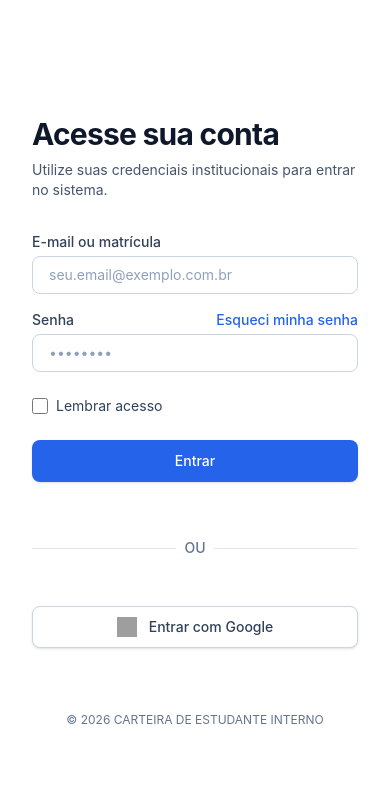
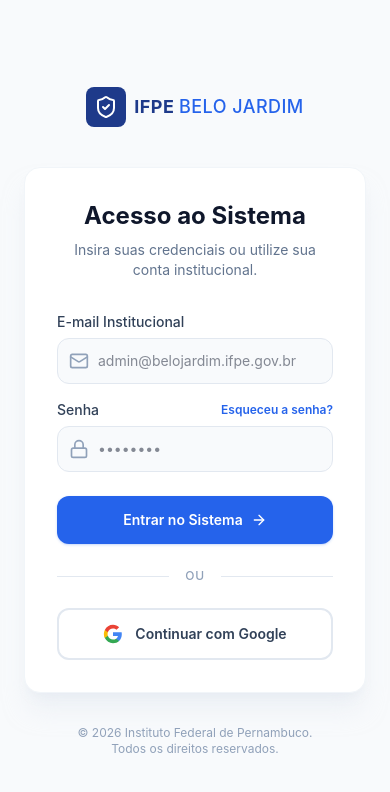
Before and after one commit to ifpebj-ti/carteira-estudante, a Next.js app in the folder frontend/: page / in a window 390 px wide. Shown: the top 792 px of the page. Built offline with nearby package versions, Linux system fonts and the light colour scheme; grey boxes are pictures that could not be loaded.

Commit message:
fix: adjust mobile view in the /app and /app/admin/movimentacoes pages

```diff
--- a/frontend/app/page.tsx
+++ b/frontend/app/page.tsx
@@ -1,163 +1,145 @@
 'use client';
 
-import { useState } from 'react';
-import { Contact, ShieldCheck, CheckCircle2, Lock, AlertCircle } from "lucide-react";
-import { Button } from "@/components/ui/Button";
-import { Input } from "@/components/ui/Input";
-import { useAuth } from '@/hooks/useAuth';
-import { useRouter } from 'next/navigation';
+import { ShieldCheck, GraduationCap, Mail, Lock, ArrowRight } from 'lucide-react';
 
 export default function LoginPage() {
-  const [email, setEmail] = useState('');
-  const [password, setPassword] = useState('');
-  const [error, setError] = useState('');
-  const { login, isLoading } = useAuth();
-  const router = useRouter();
+  return (
+    <div className="min-h-screen w-full flex flex-col md:flex-row bg-slate-50 overflow-hidden">
 
-  const handleSubmit = async (e: React.FormEvent) => {
-    e.preventDefault();
-    setError('');
+      {/* Lado Esquerdo - Branding (Escondido no celular, ocupa 50% no desktop) */}
+      <div className="hidden md:flex md:w-1/2 bg-primary-900 relative flex-col justify-between p-12 overflow-hidden">
 
-    try {
-      await login(email, password);
-      router.push('/aluno');
-    } catch (err) {
-      // Generic error as per security guidelines
-      setError('Credenciais inválidas ou erro no servidor. Tente novamente.');
-    }
-  };
+        {/* Imagem de Fundo do Campus com opacidade ajustada e gradiente */}
+        <div
+          className="absolute inset-0 z-0 opacity-60 bg-cover bg-center bg-no-repeat mix-blend-overlay"
+          style={{ backgroundImage: "url('/ifpe_belo_jardim.jpeg')" }}
+        ></div>
+        <div className="absolute inset-0 z-0 bg-gradient-to-br from-primary-900/60 to-primary-950/70"></div>
 
-  return (
-    <div className="min-h-screen flex w-full">
-      {/* Left Column - Branding (Hidden on mobile) */}
-      <div className="hidden lg:flex w-1/2 relative bg-primary-900 text-white overflow-hidden">
-        <div className="absolute inset-0 z-0">
-          <img
-            src="/ifpe_belo_jardim.jpeg"
-            alt="Campus entrance"
-            className="w-full h-full object-cover opacity-30 mix-blend-overlay"
-          />
+        <div className="relative z-10 flex items-center gap-3">
+          <div className="bg-white/10 p-2.5 rounded-xl border border-white/20 backdrop-blur-sm">
+            <ShieldCheck className="w-8 h-8 text-primary-300" />
+          </div>
+          <span className="text-xl font-bold text-white tracking-wide uppercase">
+            IFPE <span className="text-primary-300 font-medium">Belo Jardim</span>
+          </span>
         </div>
 
-        <div className="relative z-10 p-12 flex flex-col justify-center h-full max-w-xl mx-auto">
-          <div className="flex items-center gap-4 mb-8">
-            <div className="bg-white/20 p-3 rounded-2xl backdrop-blur-sm border border-white/30">
-              <Contact className="w-8 h-8 text-white" />
-            </div>
-            <h1 className="text-4xl font-bold tracking-tight">
-              Carteira de<br />Estudante
+        <div className="relative z-10 max-w-md">
+          <h1 className="text-4xl lg:text-5xl font-bold text-white leading-tight mb-6">
+            Gestão Digital de <br/>
+            <span className="text-transparent bg-clip-text bg-gradient-to-r from-primary-200 to-emerald-300">
+              Credenciais Estudantis
+            </span>
           </h1>
+          <p className="text-primary-100/80 text-lg leading-relaxed">
+            Plataforma administrativa para controle de acessos, emissão de carteiras digitais dinâmicas e auditoria de movimentações do campus.
+          </p>
         </div>
 
-          <h2 className="text-xl font-medium mb-12 text-white/90">
-            Controle e identificação dos alunos de forma segura e eficiente.
-          </h2>
-
-          <div className="space-y-4">
-            <div className="flex items-center gap-3 text-white/80">
-              <ShieldCheck className="w-5 h-5 text-green-400" />
-              <span>Autenticação institucional segura</span>
-            </div>
-            <div className="flex items-center gap-3 text-white/80">
-              <CheckCircle2 className="w-5 h-5 text-green-400" />
-              <span>Acesso restrito a administradores e alunos</span>
+        <div className="relative z-10 flex items-center gap-4 text-primary-300/60 text-sm font-medium">
+          <GraduationCap className="w-5 h-5" />
+          <span>Sistema de Controle de Acesso Restrito</span>
         </div>
       </div>
 
-          <div className="absolute bottom-12 left-12 flex items-center gap-2 text-white/60 text-sm font-semibold tracking-widest uppercase">
-            <span>IFPE - Campus Belo Jardim</span>
+      {/* Lado Direito - Área de Login (Ocupa 100% no celular, 50% no desktop) */}
+      <div className="flex-1 flex flex-col items-center justify-center p-6 sm:p-12 relative z-10">
+
+        {/* Header mobile (visível apenas em telas pequenas) */}
+        <div className="md:hidden flex items-center gap-2 mb-10">
+          <div className="bg-primary-900 p-2 rounded-lg">
+            <ShieldCheck className="w-6 h-6 text-white" />
           </div>
-        </div>
+          <span className="text-lg font-bold text-primary-900 tracking-wide uppercase">
+            IFPE <span className="text-primary-600 font-medium">Belo Jardim</span>
+          </span>
         </div>
 
-      {/* Right Column - Login Form */}
-      <div className="w-full lg:w-1/2 flex items-center justify-center p-8 bg-white">
-        <div className="w-full max-w-md space-y-8">
-
-          <div>
-            <h2 className="text-3xl font-bold text-slate-900 tracking-tight">Acesse sua conta</h2>
-            <p className="mt-2 text-sm text-slate-600">
-              Utilize suas credenciais institucionais para entrar no sistema.
+        {/* Cartão Central de Login */}
+        <div className="w-full max-w-md bg-white rounded-2xl shadow-xl shadow-slate-200/50 border border-slate-100 p-8 sm:p-10">
+          <div className="mb-8 text-center sm:text-left">
+            <h2 className="text-2xl font-bold text-slate-900 mb-2">Acesso ao Sistema</h2>
+            <p className="text-sm text-slate-500">
+              Insira suas credenciais ou utilize sua conta institucional.
             </p>
           </div>
 
-          <form className="space-y-6" onSubmit={handleSubmit}>
-            {error && (
-              <div className="p-3 bg-red-50 text-red-600 text-sm rounded-lg border border-red-200 flex items-center gap-2">
-                <AlertCircle className="w-4 h-4" />
-                {error}
+          <div className="space-y-5">
+
+            {/* Formulário Tradicional de E-mail e Senha */}
+            <form className="space-y-4" onSubmit={(e) => e.preventDefault()}>
+              <div>
+                <label className="block text-sm font-medium text-slate-700 mb-1.5">E-mail Institucional</label>
+                <div className="relative">
+                  <div className="absolute inset-y-0 left-0 pl-3 flex items-center pointer-events-none text-slate-400">
+                    <Mail className="w-5 h-5" />
                   </div>
-            )}
-
-            <div className="space-y-4">
-              <Input
-                id="email"
-                type="text"
+                  <input
+                    type="email"
+                    placeholder="admin@belojardim.ifpe.gov.br"
+                    className="w-full bg-slate-50 border border-slate-200 text-slate-900 rounded-xl pl-10 pr-4 py-3 text-sm focus:outline-none focus:ring-2 focus:ring-primary-500/20 focus:border-primary-500 transition-colors"
                     required
-                label="E-mail ou matrícula"
-                placeholder="seu.email@exemplo.com.br"
-                value={email}
-                onChange={(e) => setEmail(e.target.value)}
-              />
-
-              <div>
-                <div className="flex items-center justify-between mb-1">
-                  <label className="block text-sm font-medium text-slate-700" htmlFor="password">
-                    Senha
-                  </label>
-                  <a href="#" className="text-sm font-medium text-primary-600 hover:text-primary-500">
-                    Esqueci minha senha
-                  </a>
-                </div>
-                <Input
-                  id="password"
-                  type="password"
-                  required
-                  placeholder="••••••••"
-                  value={password}
-                  onChange={(e) => setPassword(e.target.value)}
                   />
                 </div>
               </div>
 
-            <div className="flex items-center">
+              <div>
+                <div className="flex items-center justify-between mb-1.5">
+                  <label className="block text-sm font-medium text-slate-700">Senha</label>
+                  <a href="#" className="text-xs font-semibold text-primary-600 hover:text-primary-700">Esqueceu a senha?</a>
+                </div>
+                <div className="relative">
+                  <div className="absolute inset-y-0 left-0 pl-3 flex items-center pointer-events-none text-slate-400">
+                    <Lock className="w-5 h-5" />
+                  </div>
                   <input
-                id="remember-me"
-                name="remember-me"
-                type="checkbox"
-                className="h-4 w-4 rounded border-slate-300 text-primary-600 focus:ring-primary-500"
+                    type="password"
+                    placeholder="••••••••"
+                    className="w-full bg-slate-50 border border-slate-200 text-slate-900 rounded-xl pl-10 pr-4 py-3 text-sm focus:outline-none focus:ring-2 focus:ring-primary-500/20 focus:border-primary-500 transition-colors"
+                    required
                   />
-              <label htmlFor="remember-me" className="ml-2 block text-sm text-slate-700">
-                Lembrar acesso
-              </label>
-            </div>
-
-            <Button type="submit" fullWidth disabled={isLoading}>
-              {isLoading ? 'Entrando...' : 'Entrar'}
-            </Button>
-
-            <div className="relative mt-8">
-              <div className="absolute inset-0 flex items-center">
-                <div className="w-full border-t border-slate-200" />
-              </div>
-              <div className="relative flex justify-center text-sm">
-                <span className="px-2 bg-white text-slate-500 font-medium">OU</span>
                 </div>
               </div>
 
-            <Button type="button" variant="outline" fullWidth className="mt-6 gap-3">
-              <img src="https://www.svgrepo.com/show/475656/google-color.svg" alt="Google" className="w-5 h-5" />
-              Entrar com Google
-            </Button>
+              <div className="pt-2">
+                <button
+                  type="submit"
+                  className="w-full flex items-center justify-center gap-2 bg-primary-600 hover:bg-primary-700 text-white font-semibold text-sm py-3.5 px-4 rounded-xl transition-all duration-200 active:scale-[0.98] shadow-sm shadow-primary-600/20"
+                >
+                  Entrar no Sistema
+                  <ArrowRight className="w-4 h-4" />
+                </button>
+              </div>
             </form>
 
-          <div className="mt-8 pt-8 text-center">
-            <p className="text-xs text-slate-500">
-              &copy; {new Date().getFullYear()} CARTEIRA DE ESTUDANTE INTERNO
+            {/* Divisor "OU" */}
+            <div className="relative flex items-center py-1">
+              <div className="flex-grow border-t border-slate-200"></div>
+              <span className="flex-shrink-0 mx-4 text-xs text-slate-400 uppercase tracking-wider font-medium">ou</span>
+              <div className="flex-grow border-t border-slate-200"></div>
+            </div>
+
+            {/* Botão de Login com o Google */}
+            <button
+              className="w-full relative flex items-center justify-center gap-3 bg-white border-2 border-slate-200 hover:border-primary-500 hover:bg-slate-50 text-slate-700 font-semibold text-sm py-3.5 px-4 rounded-xl transition-all duration-200 active:scale-[0.98]"
+            >
+              <svg className="w-5 h-5" viewBox="0 0 24 24">
+                <path d="M22.56 12.25c0-.78-.07-1.53-.2-2.25H12v4.26h5.92c-.26 1.37-1.04 2.53-2.21 3.31v2.77h3.57c2.08-1.92 3.28-4.74 3.28-8.09z" fill="#4285F4" />
+                <path d="M12 23c2.97 0 5.46-.98 7.28-2.66l-3.57-2.77c-.98.66-2.23 1.06-3.71 1.06-2.86 0-5.29-1.93-6.16-4.53H2.18v2.84C3.99 20.53 7.7 23 12 23z" fill="#34A853" />
+                <path d="M5.84 14.09c-.22-.66-.35-1.36-.35-2.09s.13-1.43.35-2.09V7.07H2.18C1.43 8.55 1 10.22 1 12s.43 3.45 1.18 4.93l2.85-2.22.81-.62z" fill="#FBBC05" />
+                <path d="M12 5.38c1.62 0 3.06.56 4.21 1.64l3.15-3.15C17.45 2.09 14.97 1 12 1 7.7 1 3.99 3.47 2.18 7.07l3.66 2.84c.87-2.6 3.3-4.53 6.16-4.53z" fill="#EA4335" />
+              </svg>
+              Continuar com Google
+            </button>
+          </div>
+        </div>
+
+        <p className="text-xs text-slate-400 mt-8 text-center">
+          &copy; {new Date().getFullYear()} Instituto Federal de Pernambuco.<br className="sm:hidden" /> Todos os direitos reservados.
         </p>
       </div>
-        </div>
-      </div>
+
     </div>
   );
 }
```
Also changed, not shown: frontend/app/admin/movimentacoes/page.tsx (+140 -95 lines). Lines whose indentation alone changed are shown as unchanged.
